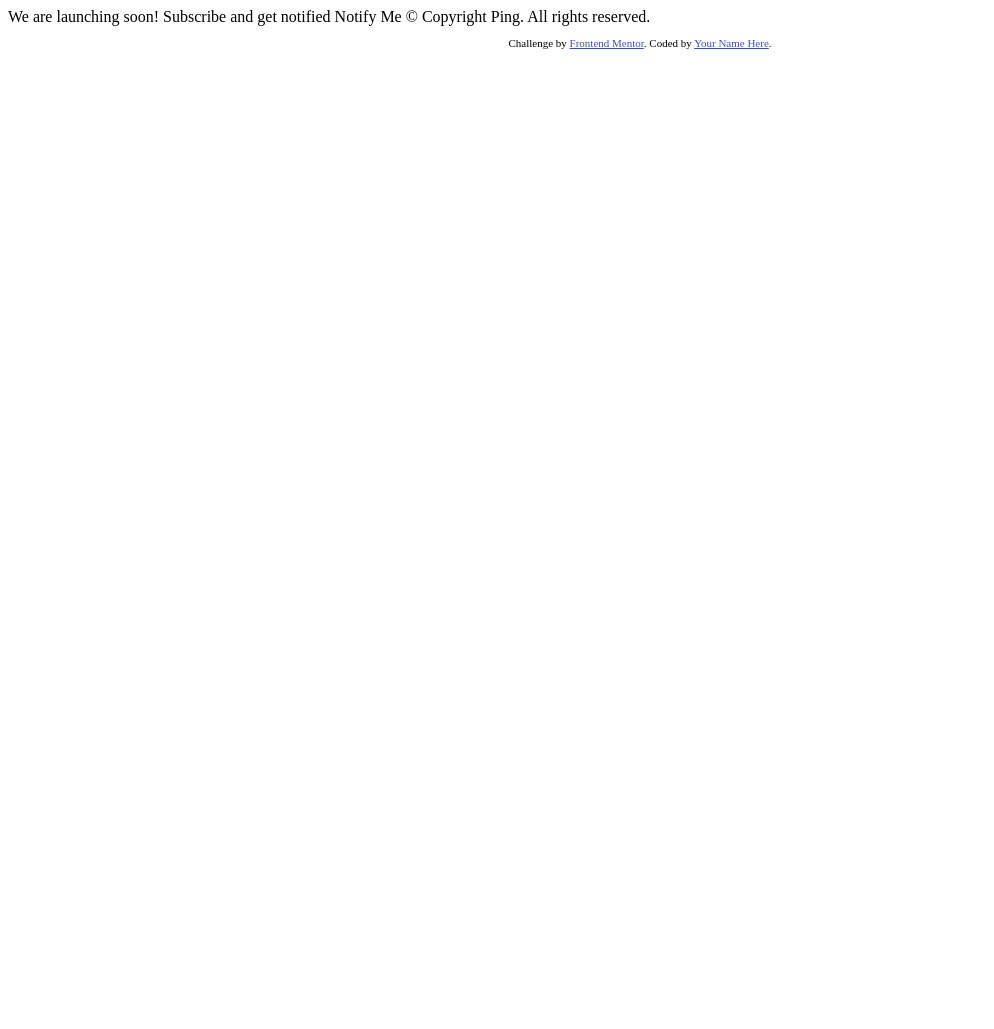
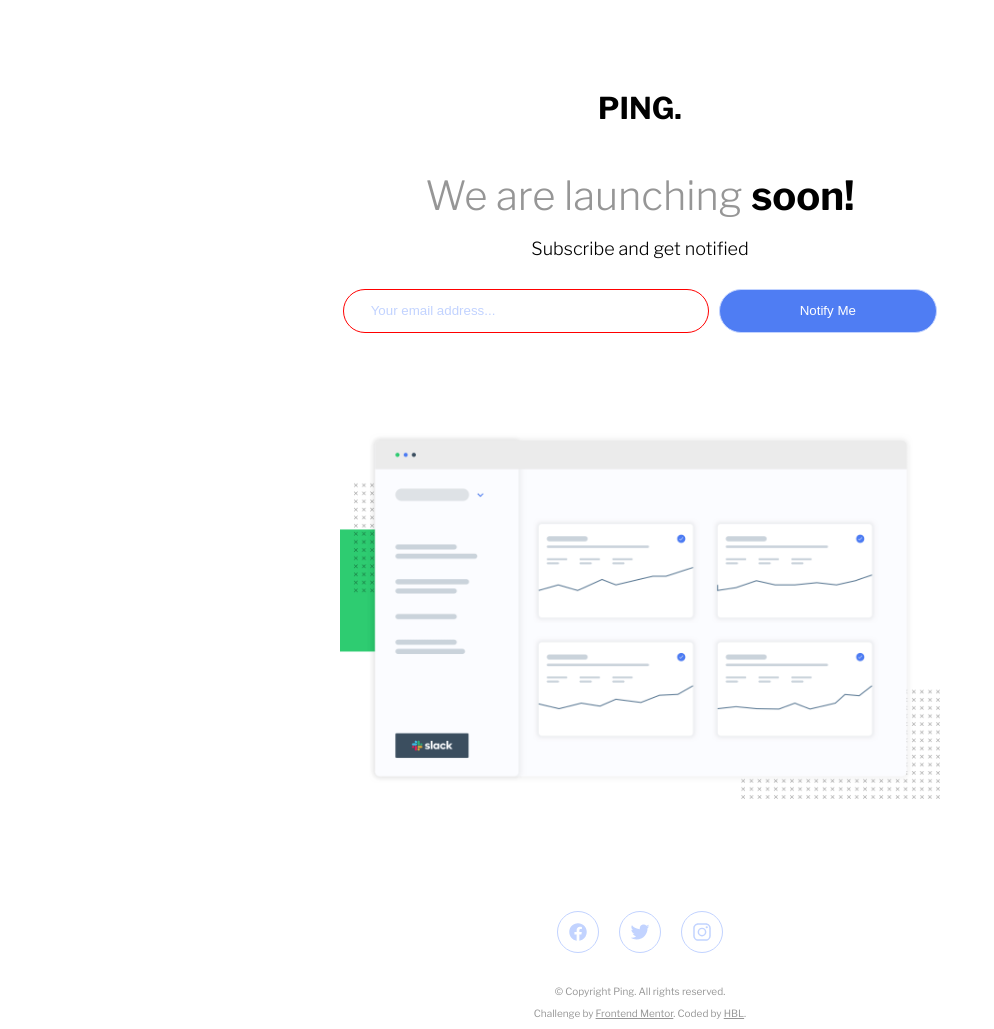
Before and after one commit to hbl-dev/Ping-Page, a plain HTML site: page index.html in a window 1280 px wide. Shown: the whole page, without its empty margins (0-994 px from the left). Before the commit the page ends 800 px from the top, so only its background shows below. Drawn offline with nearby package versions, Linux system fonts and the light colour scheme.

Commit message:
challange try one

```diff
--- a/index.html
+++ b/index.html
@@ -2,32 +2,52 @@
 <html lang="en">
 <head>
   <meta charset="UTF-8">
-  <meta name="viewport" content="width=device-width, initial-scale=1.0"> <!-- displays site properly based on user's device -->
+  <meta name="viewport" content="width=device-width, initial-scale=1.0">
 
-  <link rel="icon" type="image/png" sizes="32x32" href="./images/favicon-32x32.png">
+  <link rel="preconnect" href="https://fonts.googleapis.com">
+  <link rel="preconnect" href="https://fonts.gstatic.com" crossorigin>
+  <link href="https://fonts.googleapis.com/css2?family=Libre+Franklin:ital,wght@0,100..900;1,100..900&display=swap" rel="stylesheet">
+  <script type="module" src="https://unpkg.com/ionicons@7.1.0/dist/ionicons/ionicons.esm.js"></script>
+  <script nomodule src="https://unpkg.com/ionicons@7.1.0/dist/ionicons/ionicons.js"></script>
 
-  <title>Frontend Mentor | Ping coming soon page</title>
+  <title>Ping coming soon page</title>
 
-  <!-- Feel free to remove these styles or customise in your own stylesheet 👍 -->
-  <style>
-    .attribution { font-size: 11px; text-align: center; }
-    .attribution a { color: hsl(228, 45%, 44%); }
-  </style>
+  <link rel="stylesheet" href="styles.css">
 </head>
 <body>
 
-  We are launching soon!
+  <header>
+    <h1>PING.</h1>
+  </header>
 
-  Subscribe and get notified
+  <main>
+    <div class="launch">
+      <h2>We are launching <b>soon!</b></h2>
+      <p>Subscribe and get notified</p>
+      <form>
+        <input class="email-input" type="email" placeholder="Your email address..." pattern="^[a-zA-Z0-9._%+-]+@[a-zA-Z0-9.-]+\.[a-zA-Z]{2,}$" title="Please provide a valid email address" required oninvalid="this.setCustomValidity('Please provide a valid email address')"
+        oninput="this.setCustomValidity('')">
+        <input class="notify-button" type="submit" value="Notify Me">
 
-  Notify Me
 
-  &copy; Copyright Ping. All rights reserved.
+      </form>
+    </div>
+    <div class="slack-image">
+      <img src="./images/illustration-dashboard.png" alt="Slack Image">
+    </div>
+  </main>
 
   <footer>
+
+    <div class="socials">
+      <a href="/"><ion-icon name="logo-facebook"></ion-icon></a>
+      <a href="/"><ion-icon name="logo-twitter"></ion-icon></a>
+      <a href="/"><ion-icon name="logo-instagram"></ion-icon></a>
+    </div>
+    <p>&copy; Copyright Ping. All rights reserved.</p>
     <p class="attribution">
       Challenge by <a href="https://www.frontendmentor.io?ref=challenge" target="_blank">Frontend Mentor</a>.
-      Coded by <a href="#">Your Name Here</a>.
+      Coded by <a href="https://www.hbl-dev.com">HBL</a>.
     </p>
   </footer>
 </body>
--- a/styles.css
+++ b/styles.css
@@ -1,10 +1,168 @@
+:root {
+    --primary-blue: hsl(223, 87%, 63%);
+    --secondary-blue:hsl(223, 100%, 88%);
+    --secondary-red: hsl(354, 100%, 66%);
+    --neutral-grey: hsl(0, 0%, 59%);
+    --neutral-dark-blue: hsl(209, 33%, 12%);
+}
+
+::placeholder {
+    color: var(--secondary-blue);
+}
+
+html {
+    font-family: 'Libre Franklin', sans-serif;
+    margin: 0;
+    padding: 0;
+    font-size: 62.5%;
+    box-sizing: border-box;
+    text-align: center;
+}
 
 
 
 
+/* Header */
+
+header h1 {
+    font-size: 2.2em;
+    margin: 4em 0 1.5em;
+}
+
+
+/* Main */
+
+.launch {
+
+    h2 {
+        font-size: 2em;
+        font-weight: 300;
+        color:var(--neutral-grey);
+
+        b {
+            color: black;
+        }
+    }
+
+    p {
+        font-size: 1.2rem;
+        font-weight: 300;
+    }
+
+    form {
+        display: flex;
+        flex-direction: column;
+        gap: 1em;
+        width: 80vw;
+        margin: 3em auto;
+
+        input {
+            border-radius: 2em;
+            padding: 1em;
+            border: 1px var(--secondary-blue) solid;
+
+        }
+
+        input[type="email"]:invalid {
+            border: 1px solid red;
+        }
+
+
+        .email-input {
+            padding-left: 2em;
+        }
+
+        .notify-button {
+            background: var(--primary-blue);
+            color: white;
+        }
+    }
+}
+
+
+.slack-image {
+    img {
+        width: 80vw;
+        margin: 7em 0;
+    }
+}
+
+/* Footer */
+
+footer {
+
+
+    .socials {
+        display: flex;
+        justify-content: center;
+        gap: 2em;
+        margin: 4em 0 3em;
+
+        a {
+            ion-icon {
+                font-size: 2rem;
+                color: var(--secondary-blue);
+                border: 1px solid var(--secondary-blue);
+                border-radius: 2em;
+                padding: .5em;
+            }
+        }
+    }
+
+    p {
+        font-size: 1rem;
+        color: var(--neutral-grey);
+
+        a {
+            color: var(--neutral-grey);
+        }
+    }
+
+}
+
 
 /* Desktop */
 
-@media only screen and (max-width: 1200px) {
+@media only screen and (min-width: 600px) {
 
+    /* Header */
+
+    header h1 {
+        font-size: 3em;
+        margin: 3em 0 1.5em;
+    }
+
+    /* Main */
+
+    .launch {
+
+        h2 {
+            font-size: 4em;
+            margin-bottom: 0;
+        }
+
+        p {
+            font-size: 1.8rem;
+        }
+
+        form {
+            flex-direction: row;
+            justify-content: center;
+
+            input {
+                padding: 1em 6em;
+            }
+
+            .email-input {
+                padding: 1em 12em 1em 2em;
+            }
+        }
+    }
+
+    .slack-image {
+        img {
+            width: 60em;
+            margin: 7em 0;
+        }
+    }
 }
```
Also changed, not shown: images/Screenshot 2024-05-11 at 3.31.32 PM.png (added), images/Screenshot 2024-05-11 at 3.34.05 PM.png (added), 2 other files.
